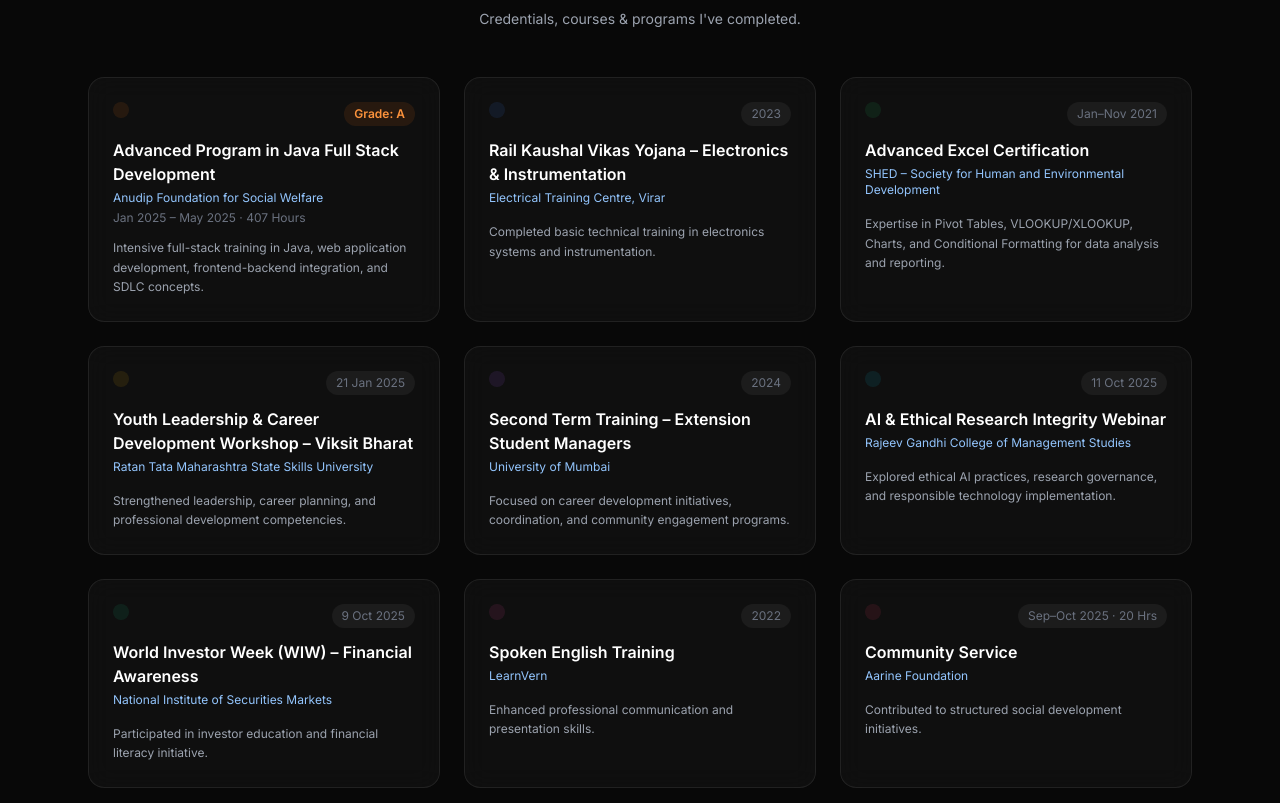
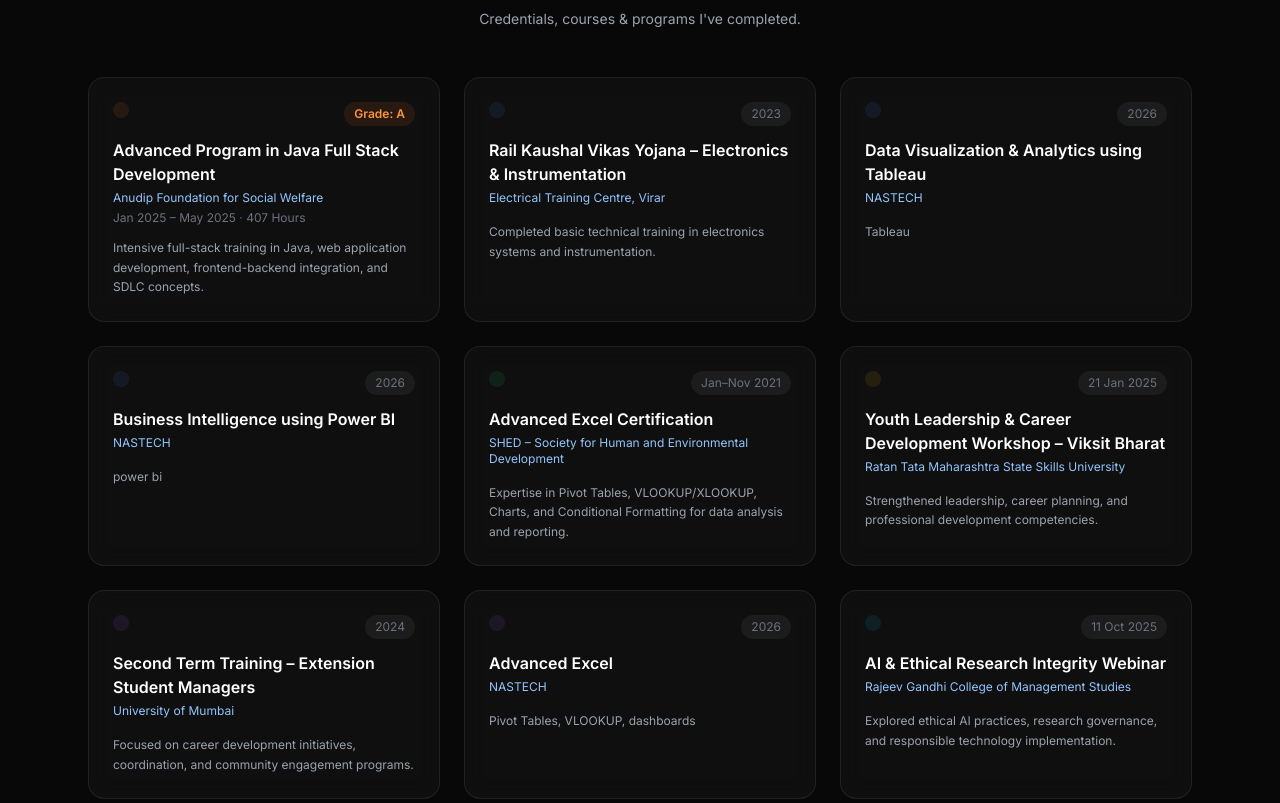
Before and after one commit to vaishuk5648/PORTFOLIO.VAISHU, a plain HTML site: page index.html in a window 1280 px wide. Shown: the part 3400-4203 px from the top of the page. Drawn offline with nearby package versions, Linux system fonts and the light colour scheme.

Commit message:
index.html

```diff
--- a/index.html
+++ b/index.html
@@ -453,6 +453,33 @@
                     <p class="text-xs text-gray-400 leading-relaxed">Completed basic technical training in electronics systems and instrumentation.</p>
                 </div>
 
+ <div class="glass rounded-2xl p-6 card-hover flex flex-col gap-3">
+                    <div class="flex items-start justify-between gap-3">
+                        <div class="p-2 rounded-lg bg-blue-500/10">
+                            <i data-lucide="zap" class="w-5 h-5 text-blue-400"></i>
+                        </div>
+                        <span class="text-xs text-gray-500 bg-white/5 px-2.5 py-1 rounded-full">2026</span>
+                    </div>
+                    <div>
+                        <h3 class="text-base font-semibold text-white mb-1">Data Visualization & Analytics using Tableau</h3>
+                        <p class="text-xs text-blue-300 mb-1">NASTECH</p>
+                    </div>
+                    <p class="text-xs text-gray-400 leading-relaxed">Tableau</p>
+                </div>
+
+ <div class="glass rounded-2xl p-6 card-hover flex flex-col gap-3">
+                    <div class="flex items-start justify-between gap-3">
+                        <div class="p-2 rounded-lg bg-blue-500/10">
+                            <i data-lucide="zap" class="w-5 h-5 text-blue-400"></i>
+                        </div>
+                        <span class="text-xs text-gray-500 bg-white/5 px-2.5 py-1 rounded-full">2026</span>
+                    </div>
+                    <div>
+                        <h3 class="text-base font-semibold text-white mb-1">Business Intelligence using Power BI</h3>
+                        <p class="text-xs text-blue-300 mb-1">NASTECH</p>
+                    </div>
+                    <p class="text-xs text-gray-400 leading-relaxed">power bi</p>
+                </div>
                 <!-- Advanced Excel -->
                 <div class="glass rounded-2xl p-6 card-hover flex flex-col gap-3">
                     <div class="flex items-start justify-between gap-3">
@@ -498,6 +525,19 @@
                     <p class="text-xs text-gray-400 leading-relaxed">Focused on career development initiatives, coordination, and community engagement programs.</p>
                 </div>
 
+<div class="glass rounded-2xl p-6 card-hover flex flex-col gap-3">
+                    <div class="flex items-start justify-between gap-3">
+                        <div class="p-2 rounded-lg bg-purple-500/10">
+                            <i data-lucide="users" class="w-5 h-5 text-purple-400"></i>
+                        </div>
+                        <span class="text-xs text-gray-500 bg-white/5 px-2.5 py-1 rounded-full">2026</span>
+                    </div>
+                    <div>
+                        <h3 class="text-base font-semibold text-white mb-1">Advanced Excel</h3>
+                        <p class="text-xs text-blue-300 mb-1"> NASTECH </p>
+                    </div>
+                    <p class="text-xs text-gray-400 leading-relaxed">Pivot Tables, VLOOKUP, dashboards</p>
+                </div>
                 <!-- AI & Ethical Research Integrity -->
                 <div class="glass rounded-2xl p-6 card-hover flex flex-col gap-3">
                     <div class="flex items-start justify-between gap-3">
```
